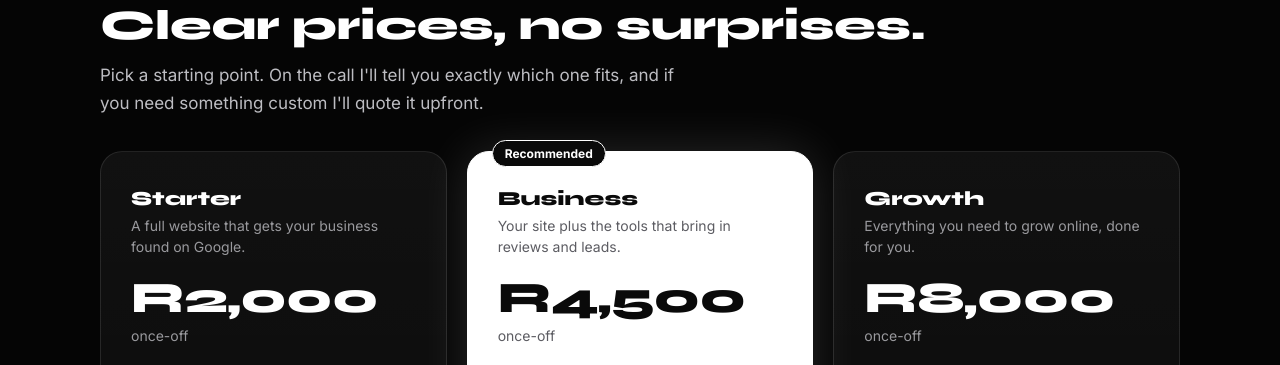
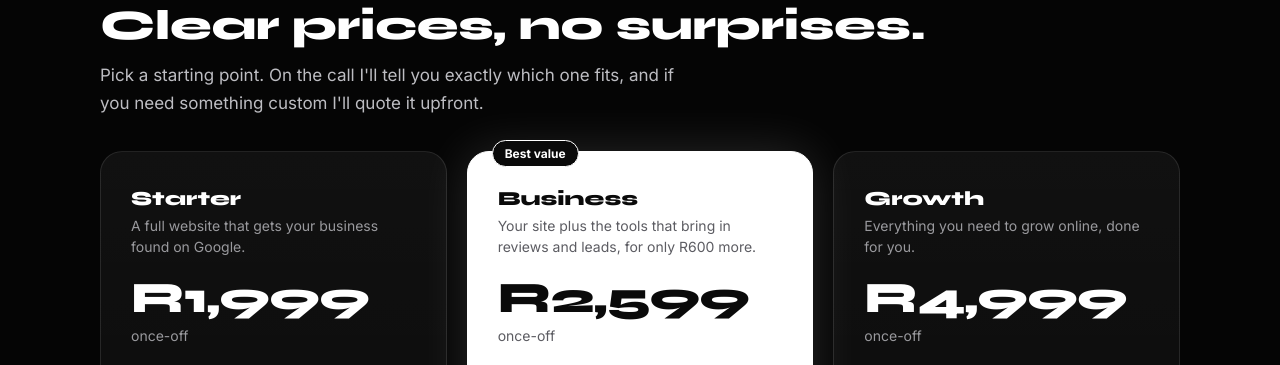
Before and after one commit to wst7figs/jp-bookedtobuilt, a plain HTML site: page index.html in a window 1280 px wide. Shown: the part 2729-3094 px from the top of the page. Drawn offline with Linux system fonts and the light colour scheme.

Commit message:
Pricing: R1,999 / R2,599 / R4,999, middle package framed as best value
Co-Authored-By: Claude Opus 5.5 <noreply@anthropic.com>

```diff
--- a/index.html
+++ b/index.html
@@ -1012,7 +1012,7 @@
         <div class="plan">
           <h3 class="plan-name">Starter</h3>
           <p class="plan-for">A full website that gets your business found on Google.</p>
-          <p class="plan-price"><b>R2,000</b><span>once-off</span></p>
+          <p class="plan-price"><b>R1,999</b><span>once-off</span></p>
           <ul>
             <li><svg viewBox="0 0 24 24" aria-hidden="true"><path d="M5 12.5l4.5 4.5L19 7.5"/></svg>Full website, up to 5 pages</li>
             <li><svg viewBox="0 0 24 24" aria-hidden="true"><path d="M5 12.5l4.5 4.5L19 7.5"/></svg>Works on every phone and laptop</li>
@@ -1025,10 +1025,10 @@
           <a class="plan-btn" href="book.html">Book a call</a>
         </div>
         <div class="plan is-pick">
-          <span class="plan-flag">Recommended</span>
+          <span class="plan-flag">Best value</span>
           <h3 class="plan-name">Business</h3>
-          <p class="plan-for">Your site plus the tools that bring in reviews and leads.</p>
-          <p class="plan-price"><b>R4,500</b><span>once-off</span></p>
+          <p class="plan-for">Your site plus the tools that bring in reviews and leads, for only R600 more.</p>
+          <p class="plan-price"><b>R2,599</b><span>once-off</span></p>
           <ul>
             <li><svg viewBox="0 0 24 24" aria-hidden="true"><path d="M5 12.5l4.5 4.5L19 7.5"/></svg>Everything in Starter, up to 8 pages</li>
             <li><svg viewBox="0 0 24 24" aria-hidden="true"><path d="M5 12.5l4.5 4.5L19 7.5"/></svg>I help write the copy</li>
@@ -1043,7 +1043,7 @@
         <div class="plan">
           <h3 class="plan-name">Growth</h3>
           <p class="plan-for">Everything you need to grow online, done for you.</p>
-          <p class="plan-price"><b>R8,000</b><span>once-off</span></p>
+          <p class="plan-price"><b>R4,999</b><span>once-off</span></p>
           <ul>
             <li><svg viewBox="0 0 24 24" aria-hidden="true"><path d="M5 12.5l4.5 4.5L19 7.5"/></svg>Everything in Business, up to 12 pages</li>
             <li><svg viewBox="0 0 24 24" aria-hidden="true"><path d="M5 12.5l4.5 4.5L19 7.5"/></svg>CRM set up to track every lead</li>
```
